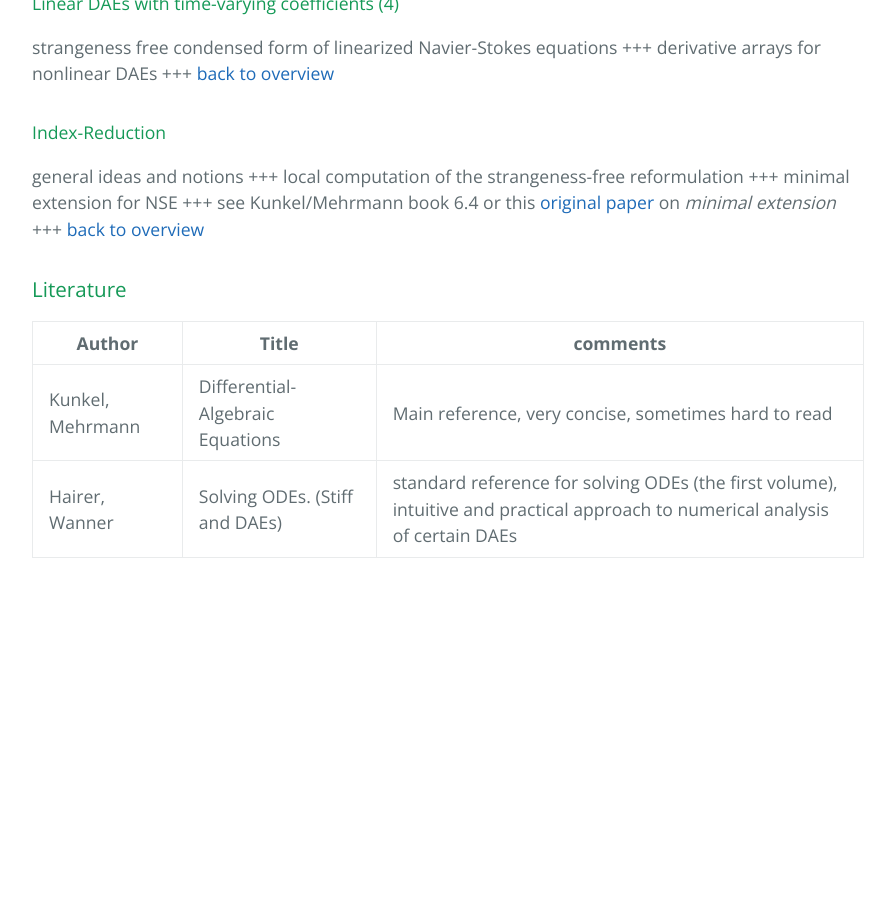
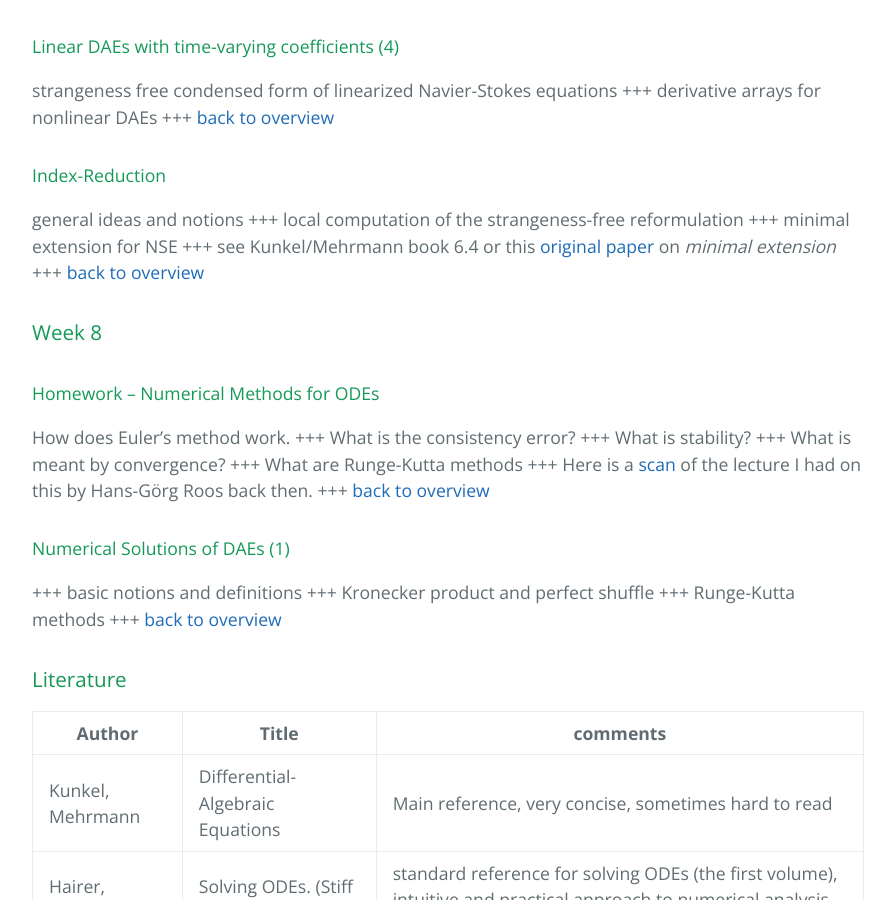
Before and after one commit to highlando/18-dae-course-ovgu, a Jekyll site: the page built from index.md, in a window 1280 px wide and 900 px high, scrolled down 4192 px. Shown: the whole window, without its empty margins (192-1087 px from the left). Built offline with Jekyll 4.4.1, drawn with Linux system fonts in a browser that asks for light colours; emoji names are drawn with the system emoji font; our own code applies the rules of GitHub Pages for plain Markdown files; before the commit the page ends 4782 px from its top, so only the background shows below that; some of the changed text lies outside the part shown.

Commit message:
added exercise 4 and upd

```diff
--- a/index.md
+++ b/index.md
@@ -130,6 +130,14 @@ strangeness free condensed form of linearized Navier-Stokes equations +++ deriva
 #### Index-Reduction
 general ideas and notions +++ local computation of the strangeness-free reformulation +++ minimal extension for NSE +++ see Kunkel/Mehrmann book 6.4 or this [original paper](http://www.mathematik.uni-leipzig.de/MI/kunkel/papers/km15.ps.gz) on *minimal extension* +++ [back to overview](#overview)
 
+### Week 8
+
+#### Homework -- Numerical Methods for ODEs
+
+How does Euler's method work. +++ What is the consistency error? +++ What is stability? +++ What is meant by convergence? +++ What are Runge-Kutta methods +++ Here is a [scan](files/intro-num-odes.pdf) of the lecture I had on this by Hans-G&ouml;rg Roos back then. +++ [back to overview](#overview)
+
+#### Numerical Solutions of DAEs (1)
++++ basic notions and definitions +++ Kronecker product and perfect shuffle +++ Runge-Kutta methods +++ [back to overview](#overview)
 
 ### Literature
 
```
Also changed, not shown: other parts of index.md (+1 -5 lines).
